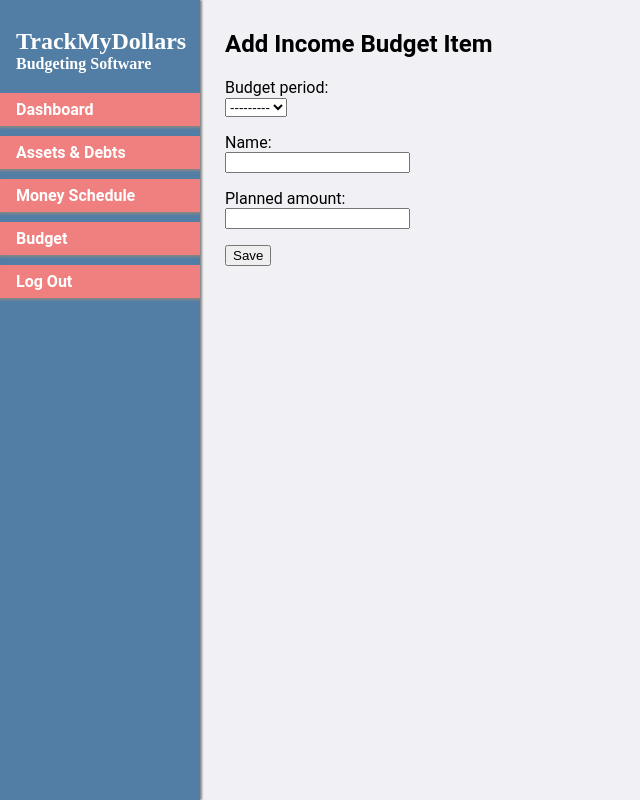
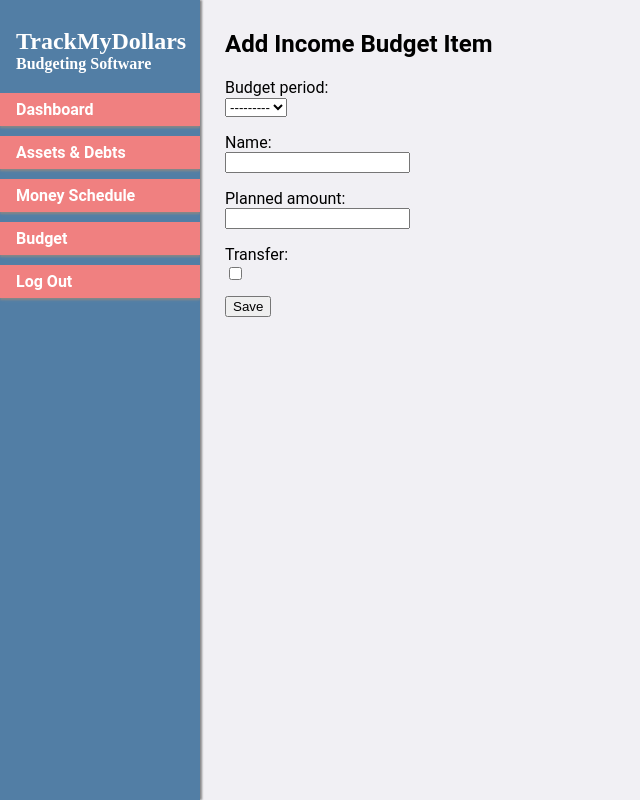
Before and after one commit to dhoneck/trackmydollars, a Django app: page /budget/04/2021/add-income-budget-item in a window 1280 px wide. Shown: the whole page, without its empty margins (0-640 px from the left). Run offline with Django 3.2, Linux system fonts and the light colour scheme; data that the repository does not hold is empty.

Commit message:
Add starting_bank_balance to budget period model and misc changes

```diff
--- a/budgets/models.py
+++ b/budgets/models.py
@@ -133,21 +133,6 @@ class RevolvingDebtBalance(Balance):
 
 # Budget Models
 class BudgetPeriod(models.Model):
-    # CHOICES = [(i, i) for i in range(1, 13)]
-    # CHOICES = (
-    #     (1, '01 - Jan'),
-    #     (2, '02 - Feb'),
-    #     (3, '03 - Mar'),
-    #     (4, '04 - Apr'),
-    #     (5, '05 - May'),
-    #     (6, '06 - Jun'),
-    #     (7, '07 - Jul'),
-    #     (8, '08 - Aug'),
-    #     (9, '09 - Sep'),
-    #     (10, '10 - Oct'),
-    #     (11, '11 - Nov'),
-    #     (12, '12 - Dec'),
-    # )
     CHOICES = (
         (1, 'Jan'),
         (2, 'Feb'),
@@ -165,6 +150,7 @@ class BudgetPeriod(models.Model):
     user = models.ForeignKey('auth.User', on_delete=models.CASCADE, default=1)
     month = models.IntegerField(choices=CHOICES, default=datetime.today().month)
     year = models.PositiveIntegerField(default=datetime.today().year)
+    starting_bank_balance = models.DecimalField(max_digits=9, decimal_places=2, null=True)
     add_money_schedule_items = models.BooleanField(default=False)
     use_last_budget = models.BooleanField(default=False)
     # TODO: add from template option
--- a/budgets/views.py
+++ b/budgets/views.py
@@ -626,7 +626,7 @@ def budget(request):
 
 class AddBudget(SuccessMessageMixin, CreateView):
     model = BudgetPeriod
-    fields = ['month', 'year', 'add_money_schedule_items', 'use_last_budget']
+    fields = ['month', 'year', 'starting_bank_balance', 'add_money_schedule_items', 'use_last_budget']
     template_name = 'budgets/add_budget.html'
     success_url = '../'
     success_message = 'Budget successfully added!'
@@ -766,7 +766,7 @@ def view_expense_budget_item(request, month, year, ecid, ebiid):
 
 class AddIncomeBudgetItem(SuccessMessageMixin, CreateView):
     model = IncomeBudgetItem
-    fields = ['budget_period', 'name', 'planned_amount']
+    fields = ['budget_period', 'name', 'planned_amount', 'transfer']
     template_name = 'budgets/add_income_budget_item.html'
     success_url = './'
     success_message = 'Income budget item successfully added!'
@@ -886,7 +886,7 @@ class AddExpenseTransaction(SuccessMessageMixin, CreateView):
 class AddExpenseBudgetItem(SuccessMessageMixin, CreateView):
     # TODO: Only show expense categories in that budget period
     model = ExpenseBudgetItem
-    fields = ['expense_category', 'name', 'planned_amount', 'credit_debt']
+    fields = ['expense_category', 'name', 'planned_amount', 'transfer']
     template_name = 'budgets/add_expense_budget_item.html'
     success_url = '../../'
     success_message = 'Expense budget item successfully added!'
--- a/templates/budgets/budget.html
+++ b/templates/budgets/budget.html
@@ -35,7 +35,7 @@
       <p><pre>Difference       ${{ left_to_spend }}</pre></p>
     </div>
     <div id="budget-credit-container">
-      <p><strong>Revolving Debt</strong></p>
+      <p><strong>Credit Cards</strong></p>
       <p><pre>New Debt     ${{ total_new_debt }}</pre></p>
       <p><pre>Paid Debt    ${{ total_paid_debt }}</pre></p>
       <p><pre>Amount Left  ${{ total_remaining_debt }}</pre></p>
```
Also changed, not shown: budgets/migrations/0041_auto_20210510_2327.py (added), budgets/migrations/0042_auto_20210510_2328.py (added), budgets/migrations/0043_budgetperiod_planned_amount.py (added), budgets/migrations/0044_auto_20210510_2335.py (added), budgets/migrations/0045_auto_20210510_2336.py (added).
